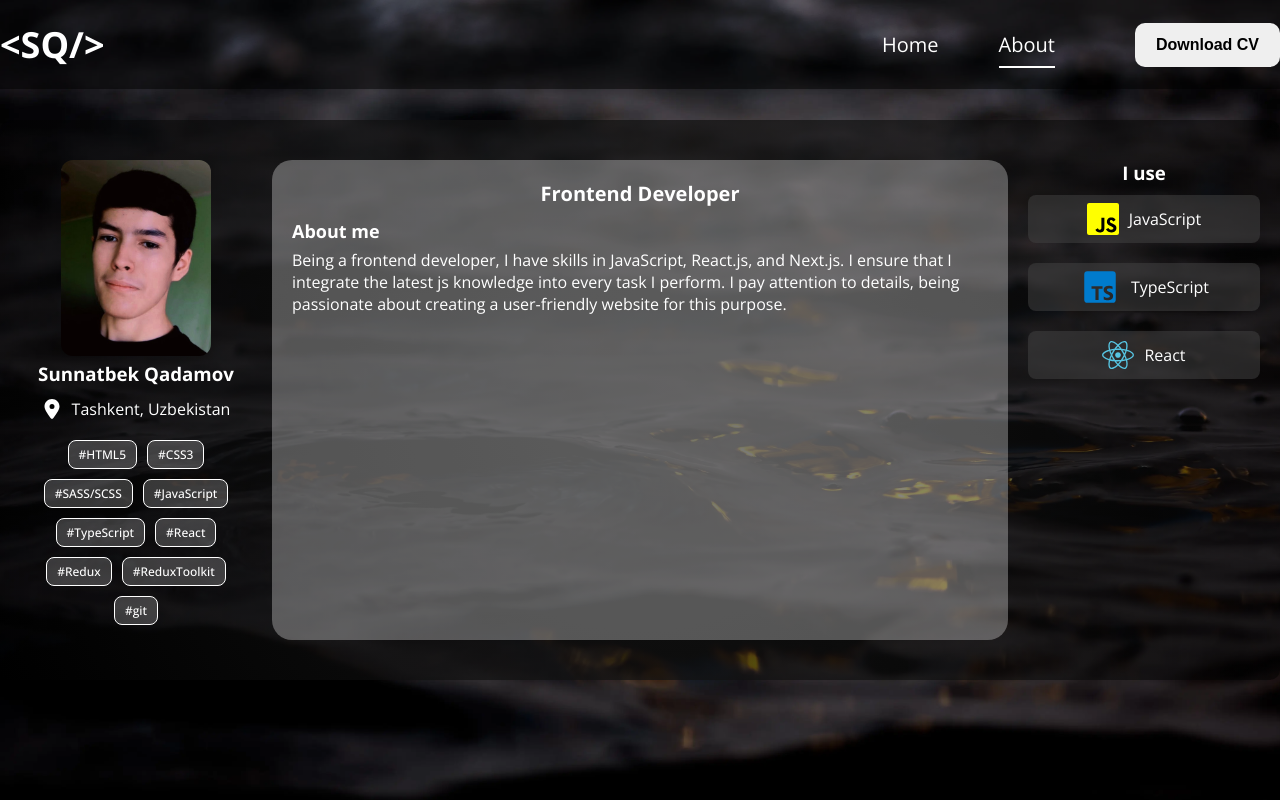
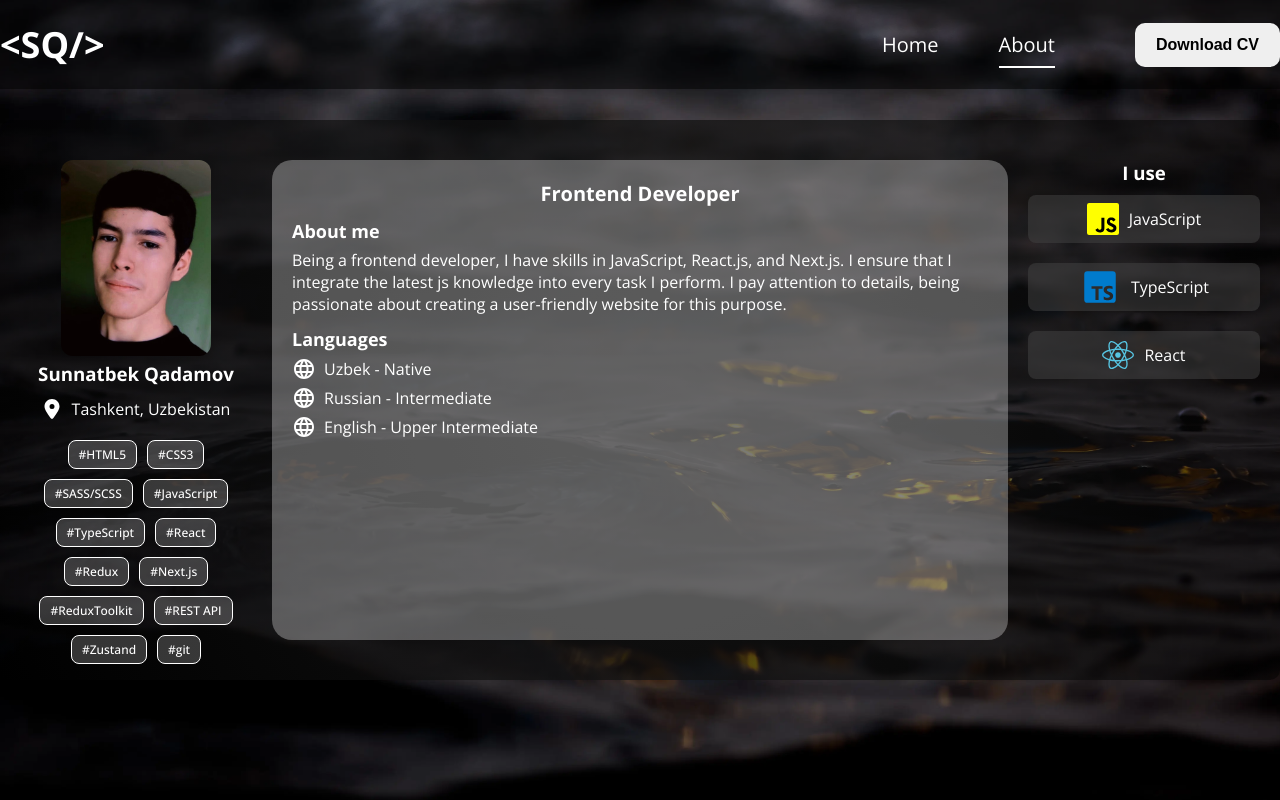
Before and after one commit to sunnatbekweb/resume-web, a React (Vite) app: page /about in a window 1280 px wide. Built offline with nearby package versions, Linux system fonts and the light colour scheme.

Commit message:
updated skills and added languages

```diff
--- a/src/pages/About.tsx
+++ b/src/pages/About.tsx
@@ -2,6 +2,7 @@ import { BiLogoTypescript } from "react-icons/bi";
 import "../styles/about.scss";
 import { FaLocationDot, FaReact } from "react-icons/fa6";
 import { SiJavascript } from "react-icons/si";
+import { MdLanguage } from "react-icons/md";
 
 const About = () => {
   return (
@@ -25,7 +26,10 @@ const About = () => {
               <div className="skills__item">#TypeScript</div>
               <div className="skills__item">#React</div>
               <div className="skills__item">#Redux</div>
+              <div className="skills__item">#Next.js</div>
               <div className="skills__item">#ReduxToolkit</div>
+              <div className="skills__item">#REST API</div>
+              <div className="skills__item">#Zustand</div>
               <div className="skills__item">#git</div>
             </div>
           </div>
@@ -39,6 +43,19 @@ const About = () => {
               passionate about creating a user-friendly website for this
               purpose.
             </p>
+            <h4 className="secondary-title">Languages</h4>
+            <div className="language__item">
+              <MdLanguage style={{ fontSize: 24 }} />
+              <span>Uzbek - Native</span>
+            </div>
+            <div className="language__item">
+              <MdLanguage style={{ fontSize: 24 }} />
+              <span>Russian - Intermediate</span>
+            </div>
+            <div className="language__item">
+              <MdLanguage style={{ fontSize: 24 }} />
+              <span>English - Upper Intermediate</span>
+            </div>
           </div>
           <div className="about__row--col">
             <h3 className="about__row--col--title">I use</h3>
--- a/src/styles/about.scss
+++ b/src/styles/about.scss
@@ -65,6 +65,14 @@
         background: #42424283;
         margin: 10px 0;
         height: 48px;
+        cursor: default;
+      }
+
+      & .language__item {
+        display: flex;
+        align-items: center;
+        column-gap: 8px;
+        margin: 5px 0;
       }
 
       &:nth-child(2) {
```
